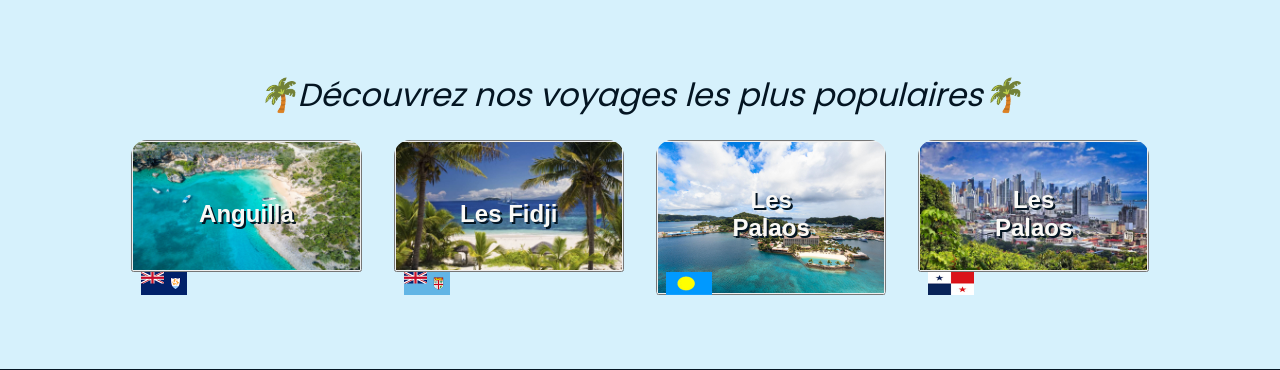
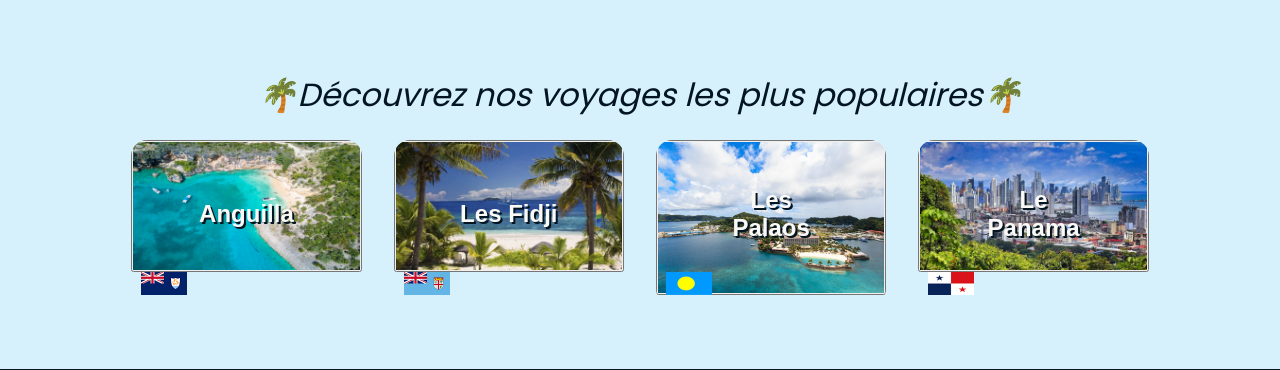
Before and after one commit to paulmrll/CY-TaxEvasion, a PHP site: page / in a window 1280 px wide. Shown: the part 1911-2281 px from the top of the page. Run offline with PHP 8.4, Linux system fonts and the light colour scheme; some libraries are stand-ins or nearby versions.

Commit message:
Update index.php

```diff
--- a/index.php
+++ b/index.php
@@ -183,7 +183,7 @@
                 <a class="grid-line-container" href="php_pages/description-pages.php?destination=Panama">
                     <button type="submit" class="reservation-button">
                         <img src="image/le-panama.jpg" alt="le panama">
-                        <h3>Les Palaos</h3>
+                        <h3>Le Panama</h3>
                         <div class="flag">
                             <img src="image/le-panama-flag.jpg" alt="le panama">
                         </div>
```
